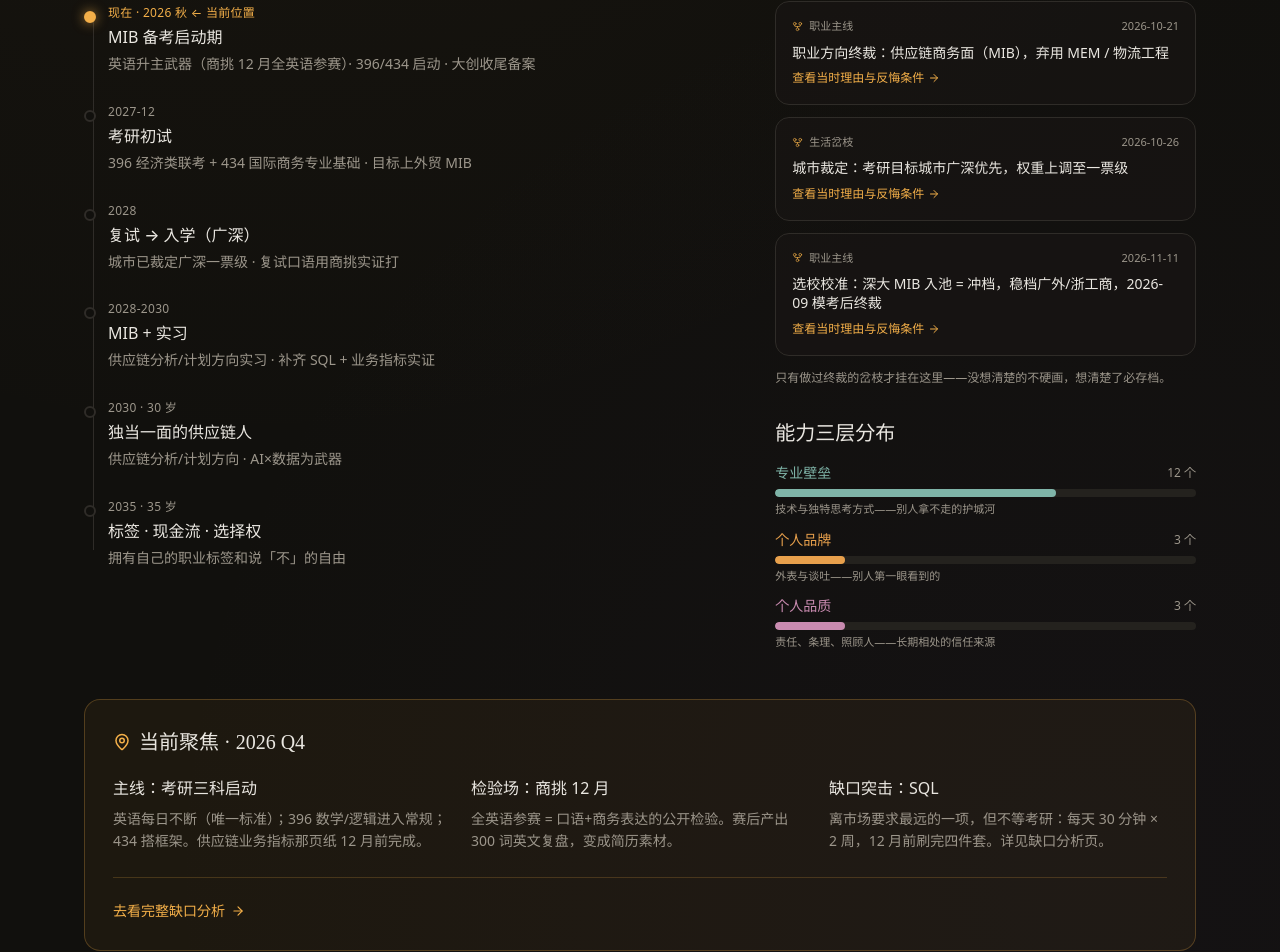
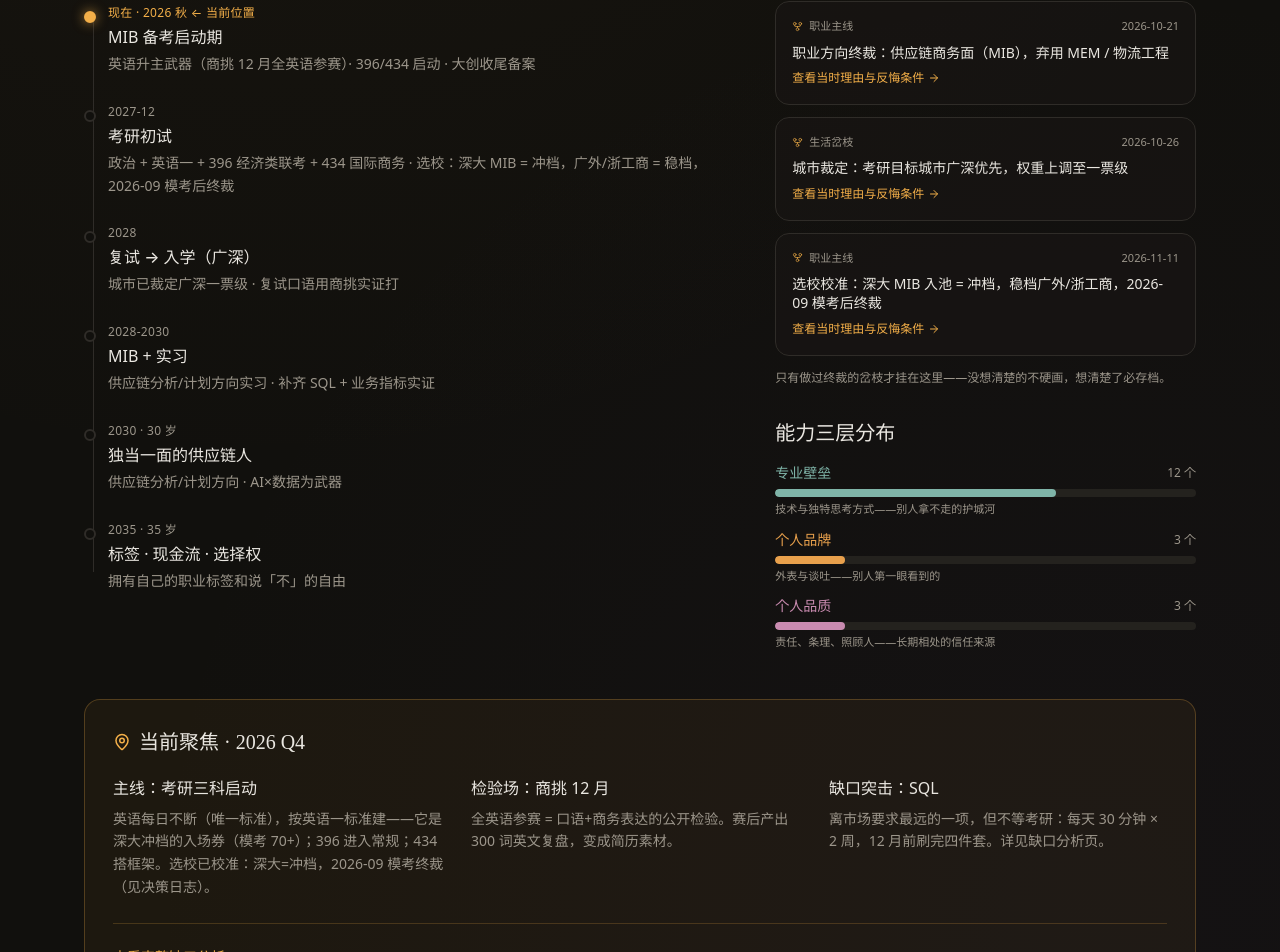
Before and after one commit to xiaoming-cvd/capability-os, a React (Vite) app: page /#/ in a window 1280 px wide. Shown: the part 628-1580 px from the top of the page. Built offline with nearby package versions, Linux system fonts and the light colour scheme.

Commit message:
总览页：2027-12 节点标注选校校准 + 当前聚焦主线联动更新

```diff
--- a/src/pages/Dashboard.tsx
+++ b/src/pages/Dashboard.tsx
@@ -23,7 +23,7 @@ const TRUNK = [
   {
     time: '2027-12',
     title: '考研初试',
-    desc: '396 经济类联考 + 434 国际商务专业基础 · 目标上外贸 MIB',
+    desc: '政治 + 英语一 + 396 经济类联考 + 434 国际商务 · 选校：深大 MIB = 冲档，广外/浙工商 = 稳档，2026-09 模考后终裁',
     current: false,
   },
   {
@@ -210,7 +210,7 @@ export default function Dashboard() {
           {[
             {
               t: '主线：考研三科启动',
-              d: '英语每日不断（唯一标准）；396 数学/逻辑进入常规；434 搭框架。供应链业务指标那页纸 12 月前完成。',
+              d: '英语每日不断（唯一标准），按英语一标准建——它是深大冲档的入场券（模考 70+）；396 进入常规；434 搭框架。选校已校准：深大=冲档，2026-09 模考终裁（见决策日志）。',
             },
             {
               t: '检验场：商挑 12 月',
```
